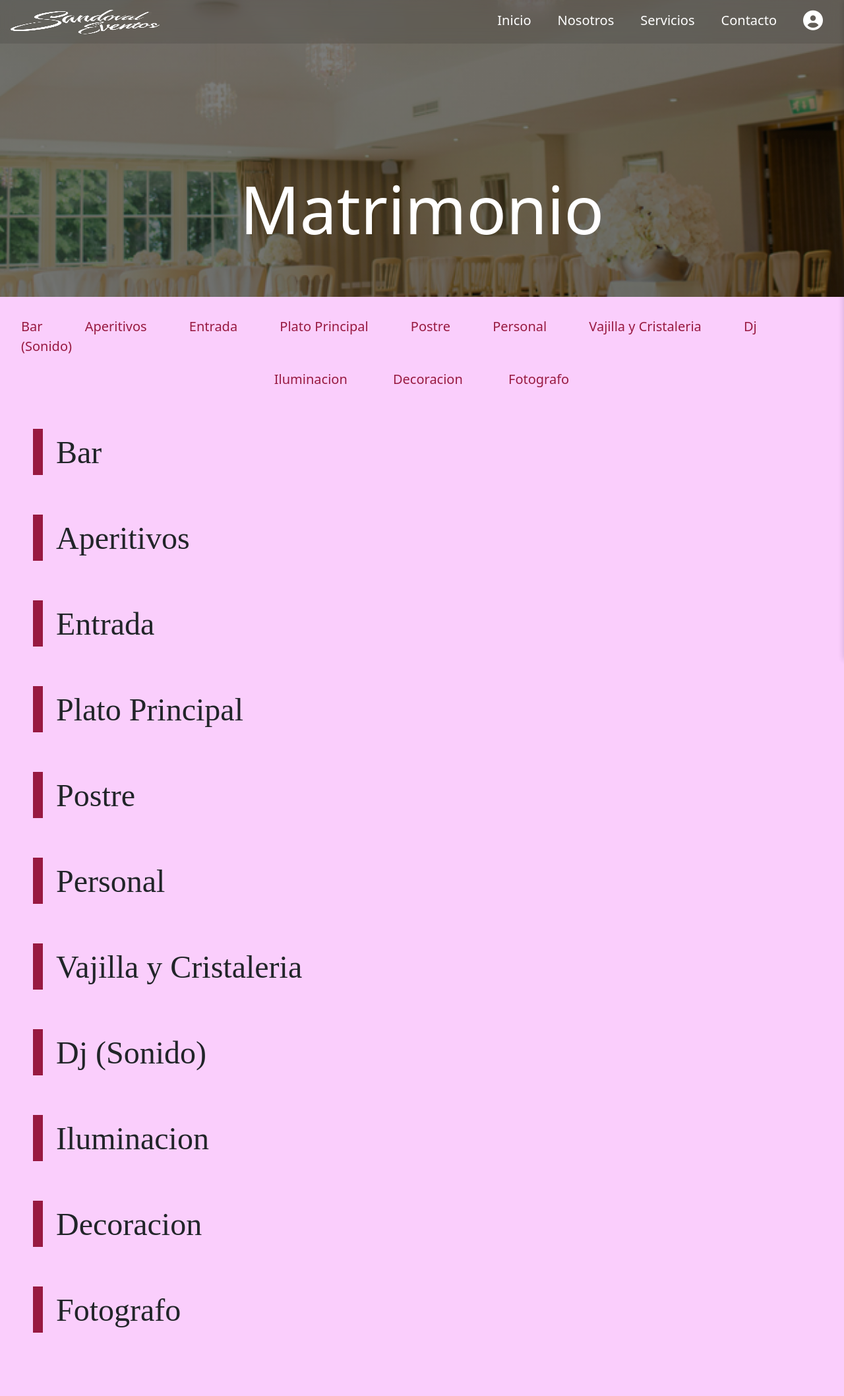
After one commit to Felipedomazos/ProyectoPortafolio, a Django app: page /matrimonio/ in a window 1280 px wide. The commit adds this page. Shown: the whole page at 66% size. Run offline with Django 4.2, Linux system fonts and the light colour scheme.

Commit message:
Agregado de Pagina Matrimonio

```diff
--- /dev/null
+++ b/SandovalEventos/WebSE/static/css/matrimonio.css
@@ -0,0 +1,69 @@
+#scroll-to-top {
+  position: fixed;
+  bottom: 20px;
+  right: 20px;
+  display: none;
+  text-decoration: none;
+  color: #981941;
+}
+
+#scroll-to-top:hover,
+#scroll-to-top:focus {
+  color: #f03f77;
+}
+
+.parallax-matrimonio {
+  background-image: linear-gradient(rgba(0, 0, 0, 0.5), rgba(0, 0, 0, 0.5)), url("../img/fondo-boda.png");
+  min-height: 450px;
+  background-attachment: fixed;
+  background-position: center;
+  background-repeat: no-repeat;
+  background-size: cover;
+}
+
+.hero-text-matri {
+  text-align: center;
+  position: absolute;
+  top: 40%;
+  left: 50%;
+  transform: translate(-50%, -50%);
+  color: white;
+}
+
+ul.opcMatri {
+  margin-top: 30px;
+}
+
+ul.opcMatri li {
+  display: inline;
+  padding-right: 60px;
+}
+
+ul.opcMatri li a {
+  text-decoration: none;
+  color: #981941;
+  font-size: 20px;
+}
+
+ul.opcMatri li a:hover {
+  color: #f03f77;
+}
+
+ul.opcMatri-2 {
+  margin-top: 20px;
+  text-align: center;
+}
+
+ul.opcMatri-2 li {
+  display: inline;
+  padding-right: 65px;
+}
+
+ul.opcMatri-2 li a {
+  text-decoration: none;
+  color: #981941;
+  font-size: 20px;
+}
+
+
+/* Bar */
--- a/SandovalEventos/WebSE/templates/Inicio.html
+++ b/SandovalEventos/WebSE/templates/Inicio.html
@@ -156,7 +156,7 @@
     <br><br>
 
     <div class="container-serv">
-        <a href="#">
+        <a href="{% url 'matrimonio' %}">
             <img src="{% static '/img/matri1.png'%}" style="width:300px; height: 183px;">
             <div class="content">
                 <h3>Matrimonio</h3>
--- /dev/null
+++ b/SandovalEventos/WebSE/templates/Matrimonio.html
@@ -0,0 +1,229 @@
+<!DOCTYPE html>
+{% load static %}
+<html lang="en">
+
+<head>
+    <meta charset="UTF-8">
+    <meta http-equiv="X-UA-Compatible" content="IE=edge">
+    <meta name="viewport" content="width=device-width, initial-scale=1.0">
+    <title>Sandoval Eventos</title>
+    <link rel="icon" href="{% static '/img/SandovalEventosLogo.png'%}">
+    <link rel="stylesheet" href="{% static '/css/inicio.css' %}">
+    <link rel="stylesheet" href="{% static '/css/matrimonio.css' %}">
+    <link rel="stylesheet" href="{% static '/css/login.css' %}">
+    <link rel="stylesheet" href="{% static '/css/collage.css' %}">
+    <link rel="stylesheet" href="https://cdnjs.cloudflare.com/ajax/libs/font-awesome/6.4.0/css/all.min.css">
+    <link href="https://cdn.jsdelivr.net/npm/bootstrap@5.2.3/dist/css/bootstrap.min.css" rel="stylesheet"
+        integrity="sha384-rbsA2VBKQhggwzxH7pPCaAqO46MgnOM80zW1RWuH61DGLwZJEdK2Kadq2F9CUG65" crossorigin="anonymous">
+</head>
+
+<body style="background-color:rgb(250, 206, 252);">
+
+    <!--NavBar-->
+    <div class="parallax-matrimonio">
+        <nav class="navbar navbar-expand-lg fixed-top navbar-light"
+            style="background: rgba(0, 0, 0, .1); backdrop-filter: blur(10px); margin: auto;">
+            <div class="container-fluid">
+                <a class="navbar-brand">
+                    {% load static %}
+                    <img src="{% static '/img/SandovalEventosLetras.png'%}" alt="" width="230" height="40"
+                        class="d-inline-blockalign-text-top">
+                </a>
+                <ul class="nav navbar-nav justify-content-end">
+                    <li>
+                        <a href="{% url 'Inicio' %}">Inicio</a>
+                    </li>
+                    <li>
+                        <a href="#Nosotros">Nosotros</a>
+                    </li>
+                    <li>
+                        <a href="#Servicios">Servicios</a>
+                    </li>
+                    <li>
+                        <a href="#Contacto">Contacto</a>
+                    </li>
+                    <li class="sidebar-container">
+                        <a onclick="openSidebar()">
+                            <i class="fa-solid fa-circle-user" style="font-size: 30px;"></i>
+                        </a>
+                        <div class="sidebar">
+                            <a onclick="document.getElementById('id01').style.display='block'" href="#">Iniciar
+                                Sesion/Registrarse</a>
+                            <a href="#">Mis Cotizaciones</a>
+                            <a href="#">Cambiar Contraseña</a>
+                            <a href="#">Cerrar Sesion</a>
+                        </div>
+                    </li>
+                </ul>
+            </div>
+        </nav>
+
+        <!--Modal Login-->
+        <div id="id01" class="modal">
+            <form class="modal-content-lg animate" action="/action_page.php" method="post">
+                <div class="imgcontainer">
+                    <span onclick="document.getElementById('id01').style.display='none'" class="close"
+                        title="Close Modal">&times;</span>
+                </div>
+                <div class="container">
+                    <label for="email"><b>Email</b></label>
+                    <input type="email" placeholder="Ingrese su correo electronico" name="email" required>
+
+                    <label for="psw"><b>Contraseña</b></label>
+                    <input type="password" placeholder="Ingrese su contraseña" name="psw" required>
+
+                    <button class="button-lg" type="submit">Iniciar sesión</button>
+                </div>
+                <div class="container" style="background-color:rgb(250, 206, 252)">
+                    <button type="button" onclick="document.getElementById('id01').style.display='none'"
+                        class="cancelbtn button-lg">Registrarse</button>
+                    <span class="psw">Olvidaste tú <a href="#">contraseña?</a></span>
+                </div>
+            </form>
+        </div>
+
+        <br><br><br>
+
+        <div class="hero-text-matri">
+            <h1 style="font-size:100px">Matrimonio</h1>
+        </div>
+    </div>
+
+    <a id="scroll-to-top" onclick="scrollToTop()">
+        <i class="fa-solid fa-circle-up" style="font-size: 25px;"></i>
+    </a>
+
+    <ul class="opcMatri">
+        <li>
+            <a href="#Bar">Bar</a>
+        </li>
+        <li>
+            <a href="#Aperitivos">Aperitivos</a>
+        </li>
+        <li>
+            <a href="#Entrada">Entrada</a>
+        </li>
+        <li>
+            <a href="#PlatoPrincipal">Plato Principal</a>
+        </li>
+        <li>
+            <a href="#Postre">Postre</a>
+        </li>
+        <li>
+            <a href="#Personal">Personal</a>
+        </li>
+        <li>
+            <a href="#VyC">Vajilla y Cristaleria</a>
+        </li>
+        <li>
+            <a href="#Sonido">Dj (Sonido)</a>
+        </li>
+        <ul class="opcMatri-2">
+            <li>
+                <a href="#Iluminacion">Iluminacion</a>
+            </li>
+            <li>
+                <a href="#Decoracion">Decoracion</a>
+            </li>
+            <li>
+                <a href="#Fotografo">Fotografo</a>
+            </li>
+        </ul>
+    </ul>
+
+    <!--Bar-->
+    <div class="nstros">
+        <font face="times new roman" SIZE=8>
+            <p id="Bar">Bar</p>
+        </font>
+    </div>
+
+
+
+
+
+
+
+    <div class="nstros">
+        <font face="times new roman" SIZE=8>
+            <p id="Aperitivos">Aperitivos</p>
+        </font>
+    </div>
+
+    <div class="nstros">
+        <font face="times new roman" SIZE=8>
+            <p id="Entrada">Entrada</p>
+        </font>
+    </div>
+
+    <div class="nstros">
+        <font face="times new roman" SIZE=8>
+            <p id="PlatoPrincipal">Plato Principal</p>
+        </font>
+    </div>
+
+    <div class="nstros">
+        <font face="times new roman" SIZE=8>
+            <p id="Postre">Postre</p>
+        </font>
+    </div>
+    <div class="nstros">
+        <font face="times new roman" SIZE=8>
+            <p id="Personal">Personal</p>
+        </font>
+    </div>
+
+    <div class="nstros">
+        <font face="times new roman" SIZE=8>
+            <p id="VyC">Vajilla y Cristaleria</p>
+        </font>
+    </div>
+
+    <div class="nstros">
+        <font face="times new roman" SIZE=8>
+            <p id="Sonido">Dj (Sonido)</p>
+        </font>
+    </div>
+
+    <div class="nstros">
+        <font face="times new roman" SIZE=8>
+            <p id="Iluminacion">Iluminacion</p>
+        </font>
+    </div>
+
+    <div class="nstros">
+        <font face="times new roman" SIZE=8>
+            <p id="Decoracion">Decoracion</p>
+        </font>
+    </div>
+
+    <div class="nstros">
+        <font face="times new roman" SIZE=8>
+            <p id="Fotografo">Fotografo</p>
+        </font>
+    </div>
+
+
+
+
+
+
+
+
+
+
+
+
+
+
+
+    <br><br><br><br>
+
+    <script src="{% static '/js/btnSubir.js'%}"></script>
+    <script src="{% static '/js/header.js'%}"></script>
+    <script src="https://cdn.jsdelivr.net/npm/bootstrap@5.2.3/dist/js/bootstrap.bundle.min.js"
+        integrity="sha384-kenU1KFdBIe4zVF0s0G1M5b4hcpxyD9F7jL+jjXkk+Q2h455rYXK/7HAuoJl+0I4"
+        crossorigin="anonymous"></script>
+</body>
+
+</html>
--- a/SandovalEventos/WebSE/urls.py
+++ b/SandovalEventos/WebSE/urls.py
@@ -1,8 +1,9 @@
 from django.urls import URLPattern, path
 from WebSE import views
-from .views import Inicio
+from .views import Inicio, Matrimonio
 
 
 urlpatterns = [
     path('', Inicio, name="Inicio"),
+    path('matrimonio/', Matrimonio, name="matrimonio")
 ]
--- a/SandovalEventos/WebSE/views.py
+++ b/SandovalEventos/WebSE/views.py
@@ -6,3 +6,5 @@ from django.shortcuts import render, redirect, get_object_or_404
 
 def Inicio(request):
     return render(request, 'Inicio.html')
+def Matrimonio(request):
+    return render(request, 'Matrimonio.html')
```
Also changed, not shown: SandovalEventos/WebSE/static/js/header.js (+6 -6 lines).
